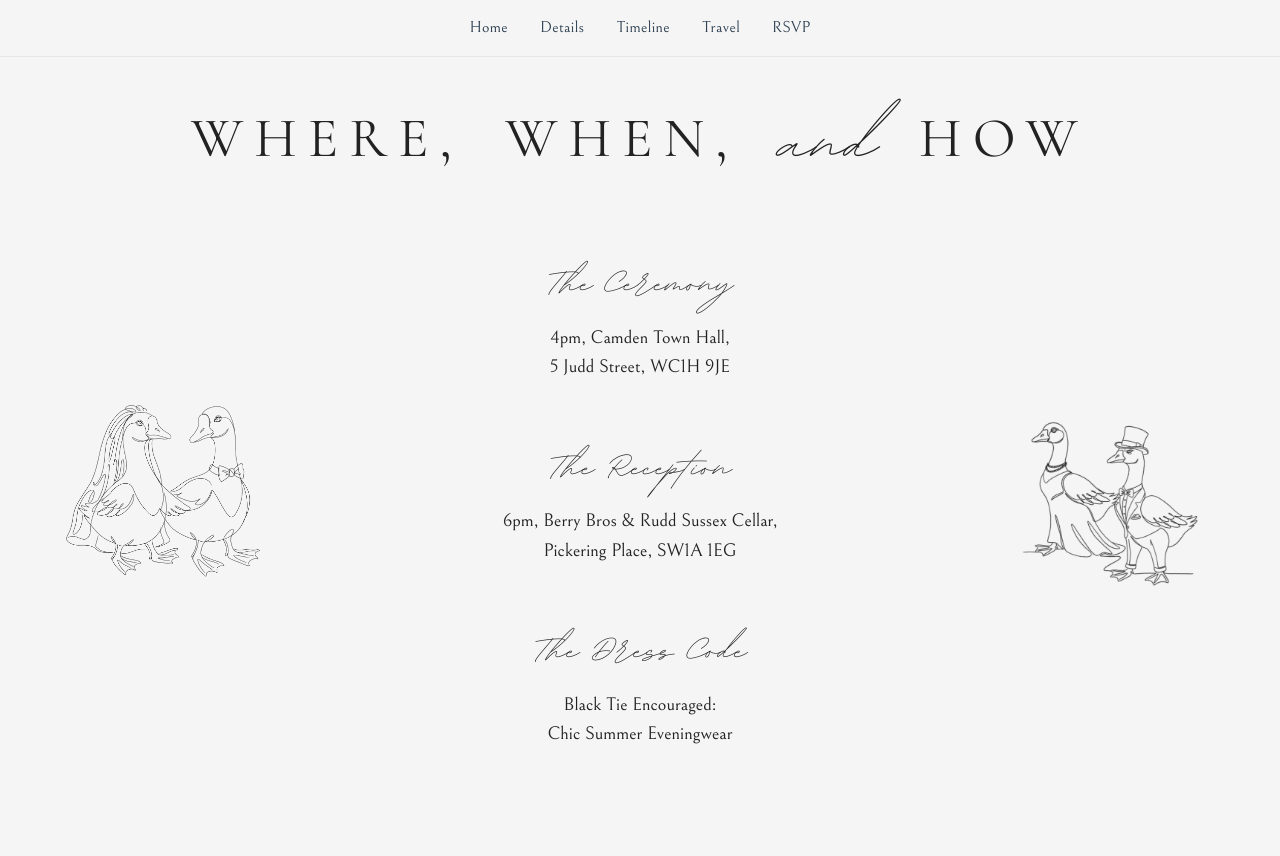
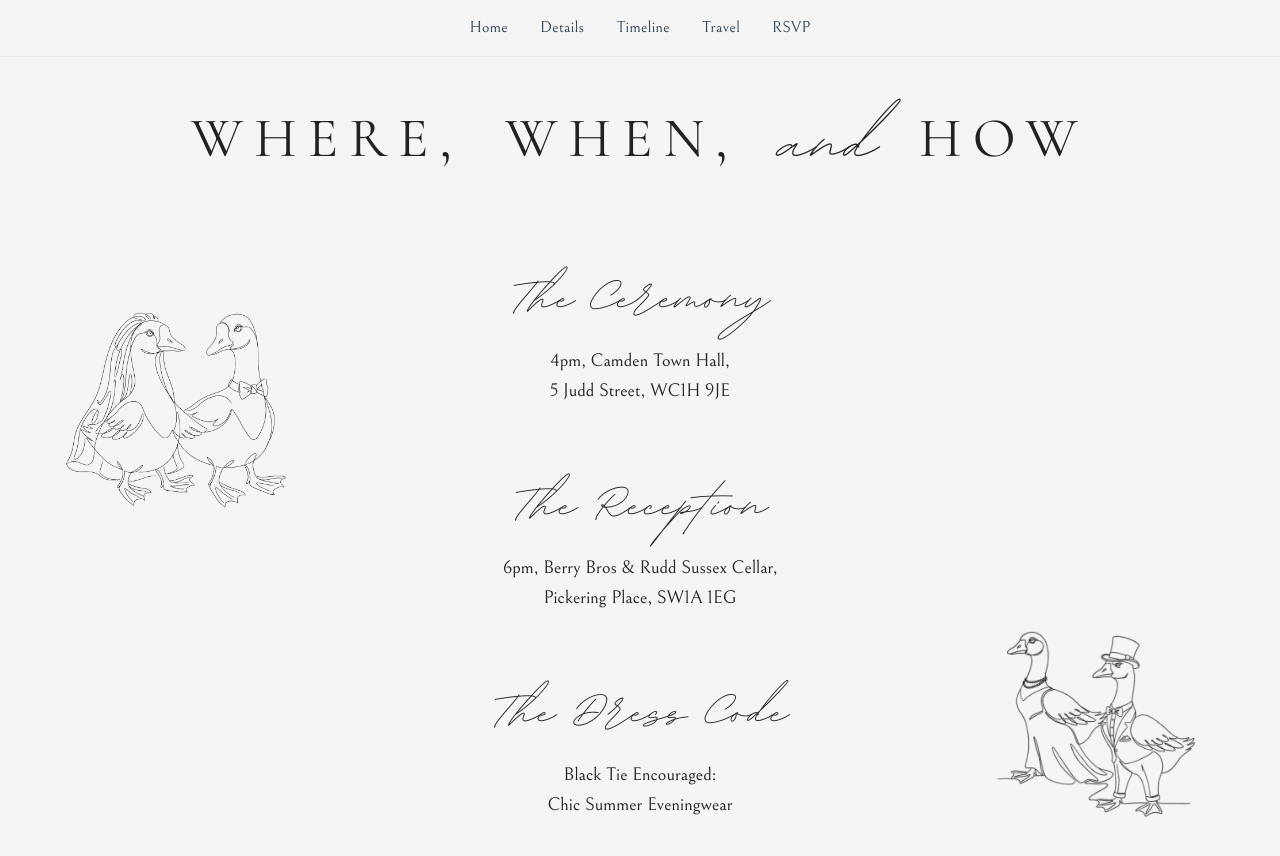
Before and after one commit to bleecr7/wedding-page, a Jekyll site: the page built from index.md, in a window 1280 px wide and 900 px high, scrolled down 1756 px. Shown: the top 856 px of the window. Built offline with Jekyll 4.4.1, drawn with Linux system fonts in a browser that asks for light colours.

Commit message:
Section 3 complete

```diff
--- a/assets/css/style.css
+++ b/assets/css/style.css
@@ -331,17 +331,26 @@ main {
   max-width: 72rem;
   margin: 3rem auto 0;
   display: grid;
-  grid-template-columns: 1fr 1.4fr 1fr;
-  gap: 20%;
+  grid-template-columns: 1fr 2fr 1fr;
+  gap: 10%;
   align-items: center;
   width: 100%;
 }
 
-.where-col-media img {
+.where-col-media-top img,
+.where-col-media-bottom img {
   width: 100%;
   height: 100%;
   max-height: 65vh;
   object-fit: cover;
+}
+
+.where-col-media-top {
+  align-self: start;
+}
+
+.where-col-media-bottom {
+  align-self: end;
 }
 
 .where-col-copy {
@@ -371,8 +380,8 @@ main {
 .detail-title {
   margin: 0 0 0.5rem;
   font-family: var(--font-display);
-  font-weight: 400;
-  font-size: clamp(2.5rem, 4.5vw, 3.75rem);
+  font-weight: 200;
+  font-size: clamp(5rem, 4.5vw, 3.75rem);
   line-height: 1.05;
   color: var(--text);
 }
```
Also changed, not shown: _sections/03-where.md (+3 -2 lines).
